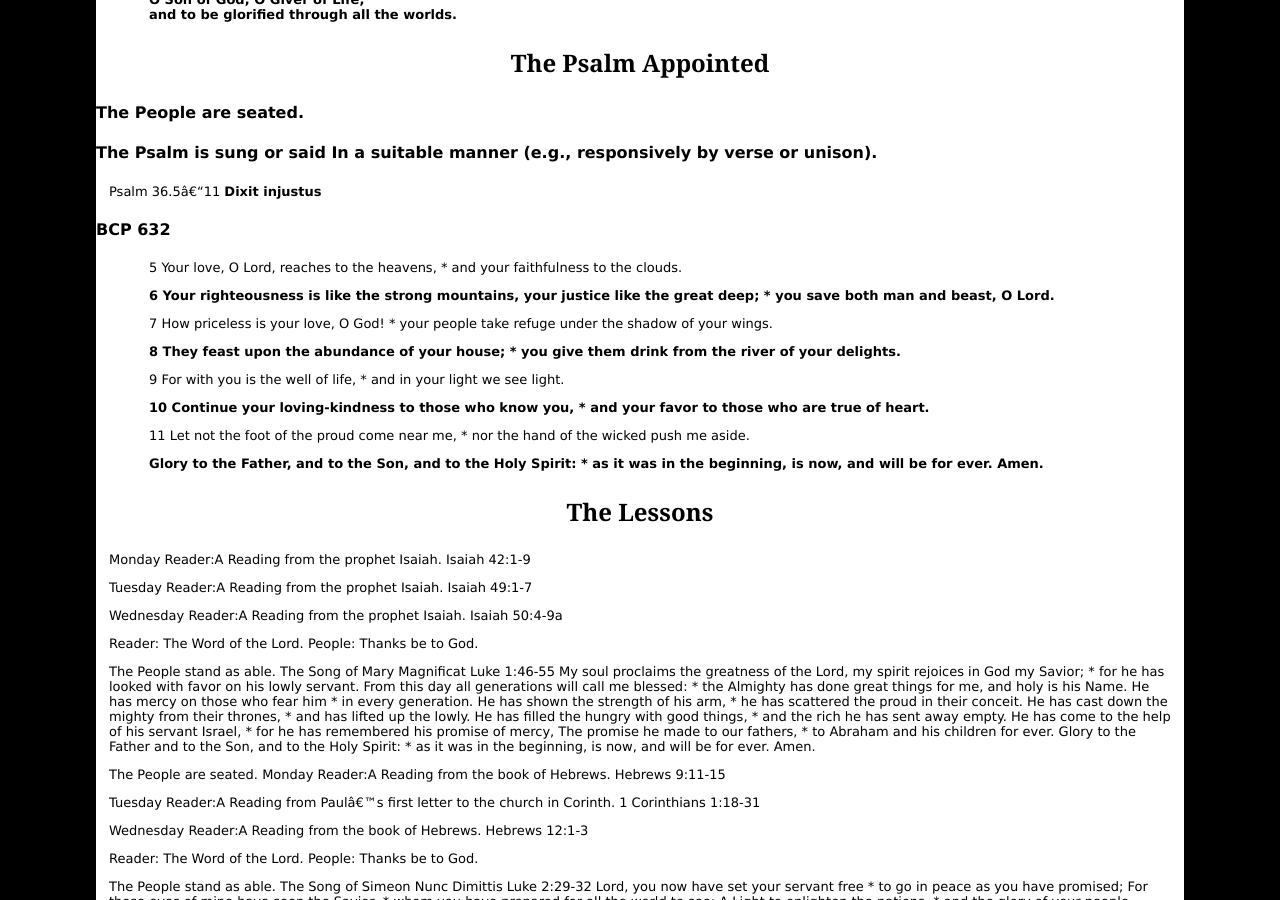
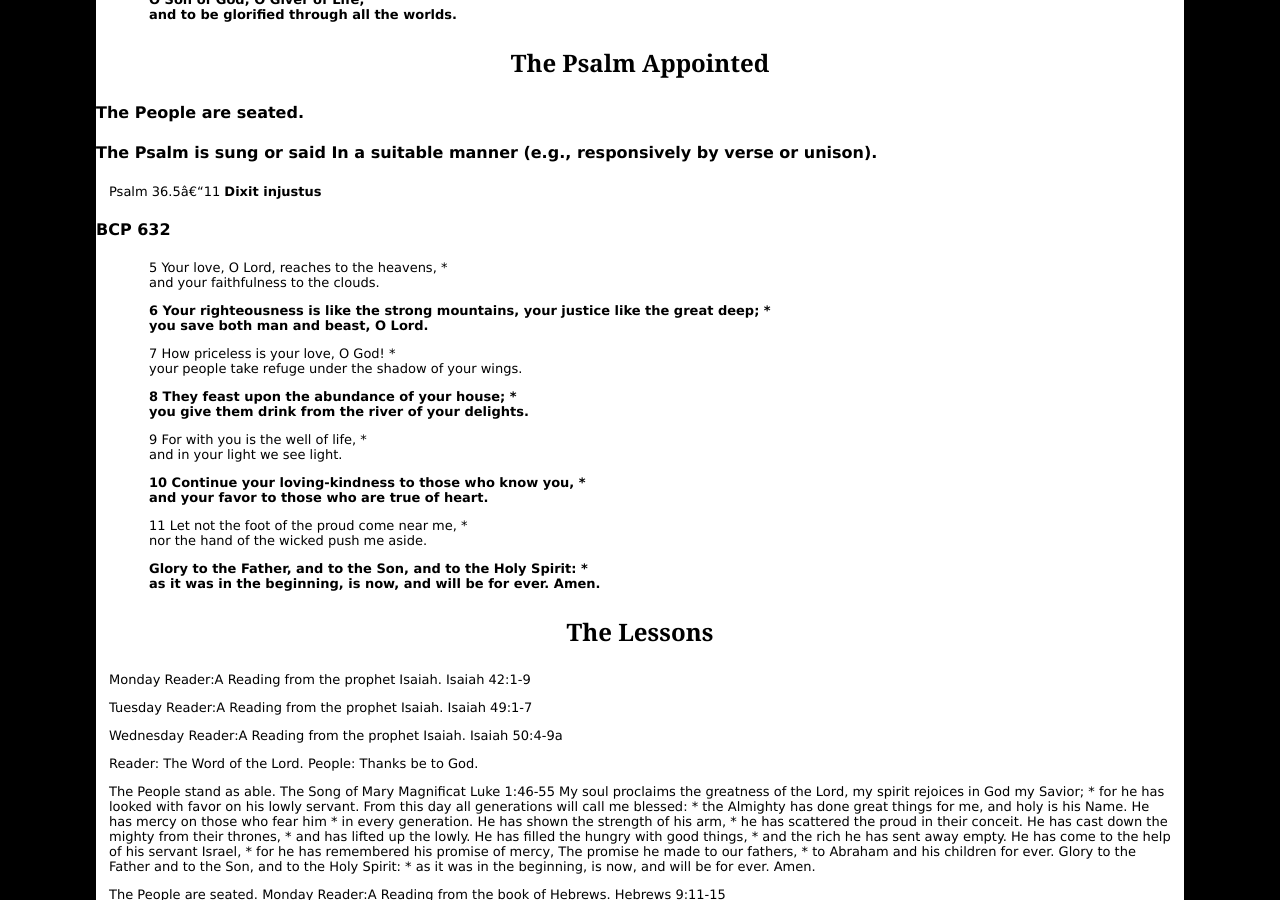
Before and after one commit to toddfoster/toddfoster.github.com, a Jekyll site: the page built from stt2020-epmon.md, in a window 1280 px wide and 900 px high, scrolled down 1442 px. Built offline with Jekyll 4.4.1, drawn with Linux system fonts in a browser that asks for light colours.

Commit message:
psalm formatting

```diff
--- a/stt2020-epmon.md
+++ b/stt2020-epmon.md
@@ -76,29 +76,29 @@ All:
 Psalm 36.5–11 **Dixit injustus**
 #### BCP 632
 
-> 5 Your love, O Lord, reaches to the heavens, *
+> 5 Your love, O Lord, reaches to the heavens, *\\
 > and your faithfulness to the clouds.
 >
 > **6 Your righteousness is like the strong mountains,
-> your justice like the great deep; *
+> your justice like the great deep; *\\
 > you save both man and beast, O Lord.**
 >
-> 7 How priceless is your love, O God! *
+> 7 How priceless is your love, O God! *\\
 > your people take refuge under the shadow of your wings.
 >
-> **8 They feast upon the abundance of your house; *
+> **8 They feast upon the abundance of your house; *\\
 > you give them drink from the river of your delights.**
 >
-> 9 For with you is the well of life, *
+> 9 For with you is the well of life, *\\
 > and in your light we see light.
 >
-> **10 Continue your loving-kindness to those who know you, *
+> **10 Continue your loving-kindness to those who know you, *\\
 > and your favor to those who are true of heart.**
 >
-> 11 Let not the foot of the proud come near me, *
+> 11 Let not the foot of the proud come near me, *\\
 > nor the hand of the wicked push me aside.
 >
-> **Glory to the Father, and to the Son, and to the Holy Spirit: *
+> **Glory to the Father, and to the Son, and to the Holy Spirit: *\\
 > as it was in the beginning, is now, and will be for ever. Amen.**
 
 ## The Lessons
```
